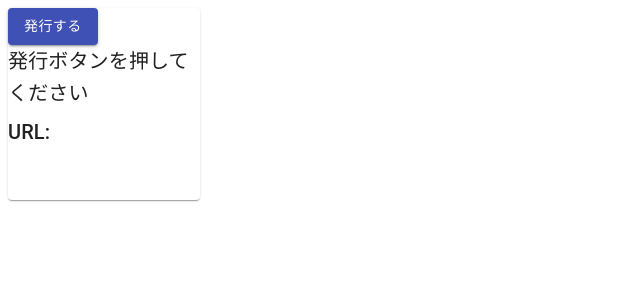
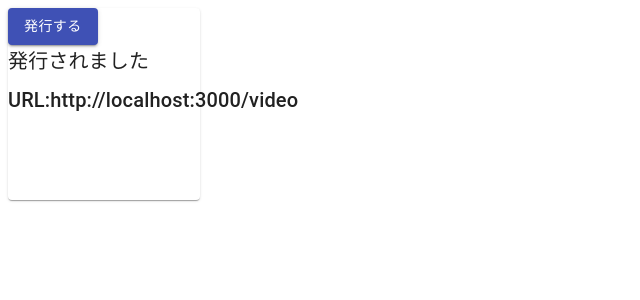
Before and after one commit to teeamhoge/neozoom, a React (Create React App) app: page / in a window 1280 px wide. Both pictures are taken after a click on the button "発行する". Shown: the top 300 px of the page, without its empty margins (0-640 px from the left). Built offline with nearby package versions, Linux system fonts and the light colour scheme.

Commit message:
add handleClick, url view

```diff
--- a/src/screens/top.js
+++ b/src/screens/top.js
@@ -1,4 +1,5 @@
-import React from "react";
+import React, { useState } from "react";
+
 import Paper from '@material-ui/core/Paper';
 import Button from '@material-ui/core/Button';
 import Typography from '@material-ui/core/Typography';
@@ -20,16 +21,38 @@ const useStyles = makeStyles((theme) => ({
 const Top = () => {
 
 	const classes = useStyles();
+	const [ url, setUrl ] = useState("")
+
+	const handleClick = () => {
+
+		//TODO: 遷移用のURLを取得
+		//
+
+		setUrl("http://localhost:3000/video")
+	}
 
 	return (
 		<div className = {classes.root}>
 			<Paper evaluation = {0} >
-				<Button variant = "contained" color = "primary">
+				<Button variant = "contained" color = "primary" onClick = {handleClick}>
 					発行する
 				</Button>
-				<Typography variant = "h6" gutterBottom>発行ボタンを押してください</Typography>
+
+				{ url == "" &&
+					<Typography variant = "h6" gutterBottom>
+						発行ボタンを押してください
+					</Typography>
+				}
+
+				{ url != "" &&
+					<Typography variant = "h6" gutterBottom>
+						発行されました
+					</Typography>
+				}
+
+
 				<Typography variant = "h6" gutterBottom>
-					URL:
+					URL:{url}
 				</Typography>
 			</Paper>
 		</div>
```
